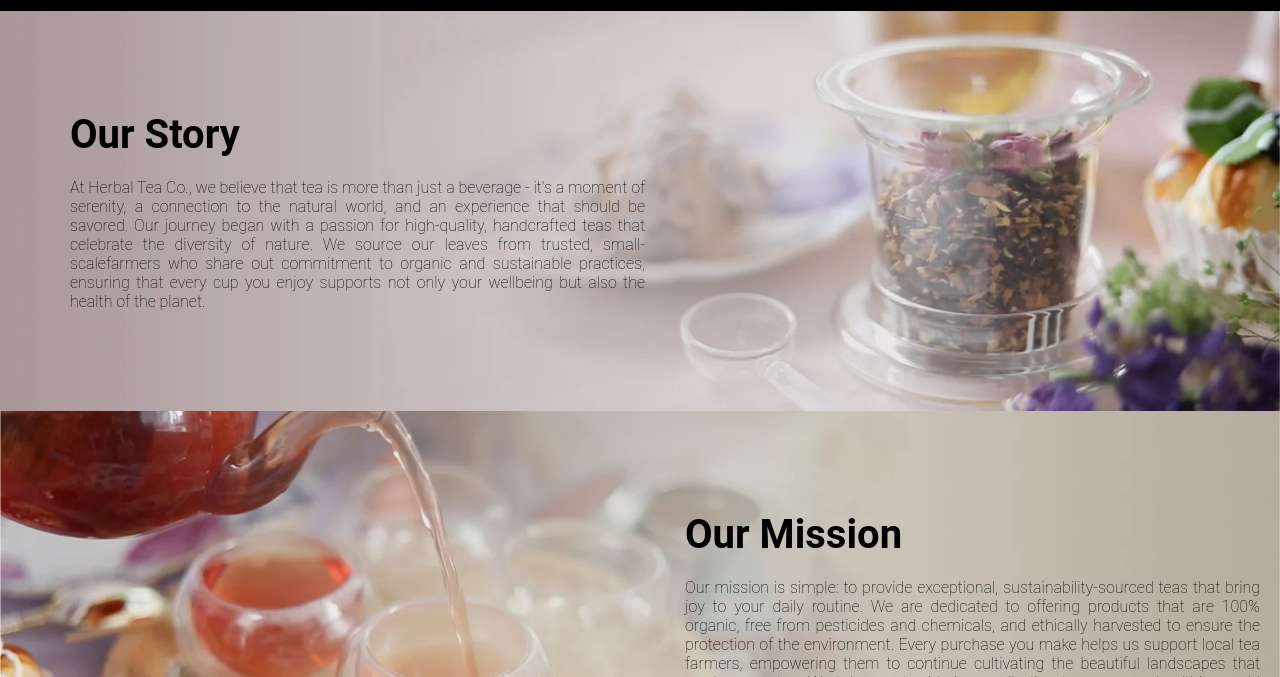
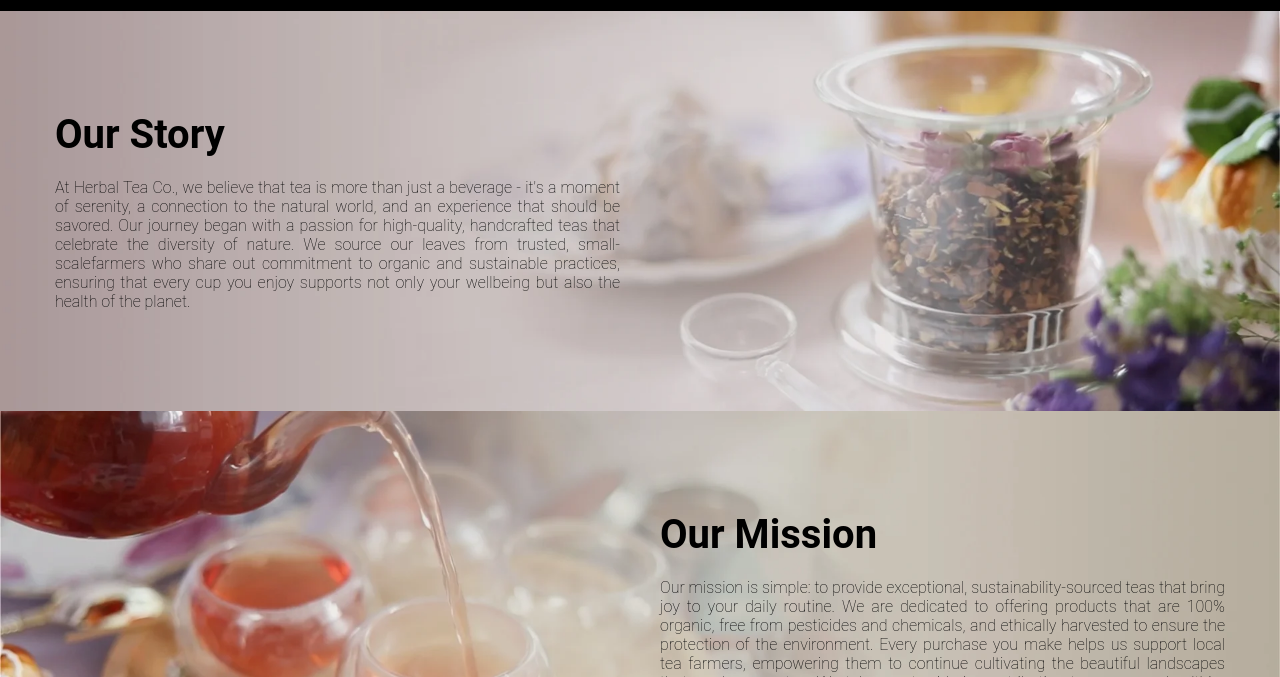
Before and after one commit to Dalonzo16/CS_334, a plain HTML site: page Part 2/about.html in a window 1280 px wide. Shown: the part 123-800 px from the top of the page. Drawn offline with Linux system fonts and the light colour scheme.

Commit message:
adjusted padding in about-section class

```diff
--- a/Part 2/assets/css/styles.css
+++ b/Part 2/assets/css/styles.css
@@ -397,7 +397,8 @@ footer {
     background-position: center;
     background-repeat: no-repeat;
     color: var(--color_black);
-    padding-left: 50px;
+    padding-left:35px;
+    padding-right: 35px;
 }
 
 .about-section h2 {
```
